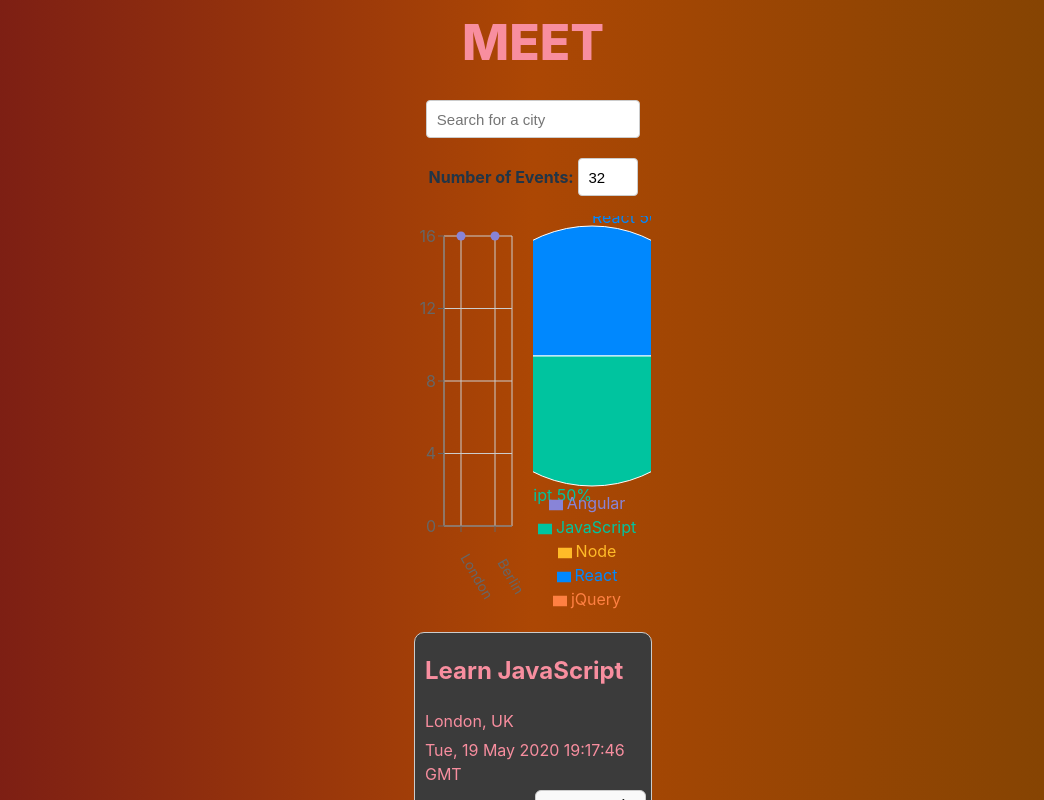
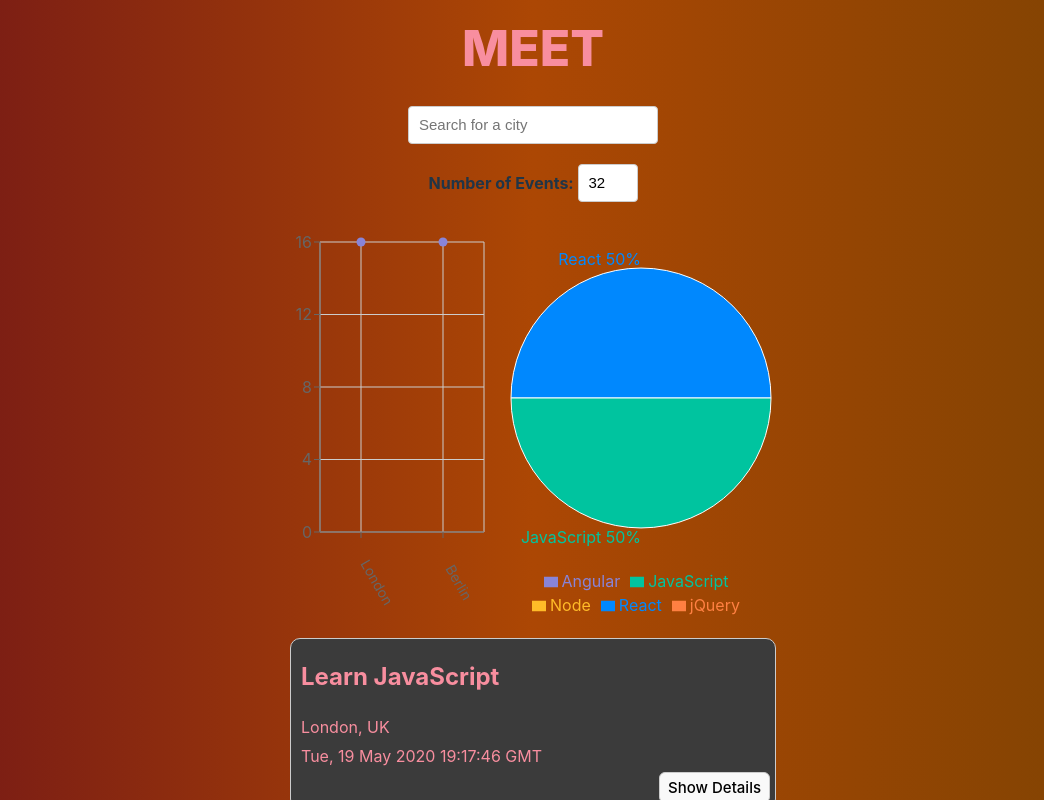
Before and after one commit to tonymcaron/meet, a React (Vite) app: page / in a window 1280 px wide. Shown: the top 800 px of the page, without its empty margins (107-1151 px from the left). Built offline with nearby package versions, Linux system fonts and the light colour scheme; what atatus-spa would draw is missing.

Commit message:
Update EventGenresChart.jsx

```diff
--- a/src/components/EventGenresChart.jsx
+++ b/src/components/EventGenresChart.jsx
@@ -45,7 +45,7 @@ const EventGenresChart = ({ events }) => {
   };
 
   return (
-    <ResponsiveContainer width="99%" height={400}>
+    <ResponsiveContainer width="270" height={400}>
       <PieChart>
         <Pie
           data={data}
```
